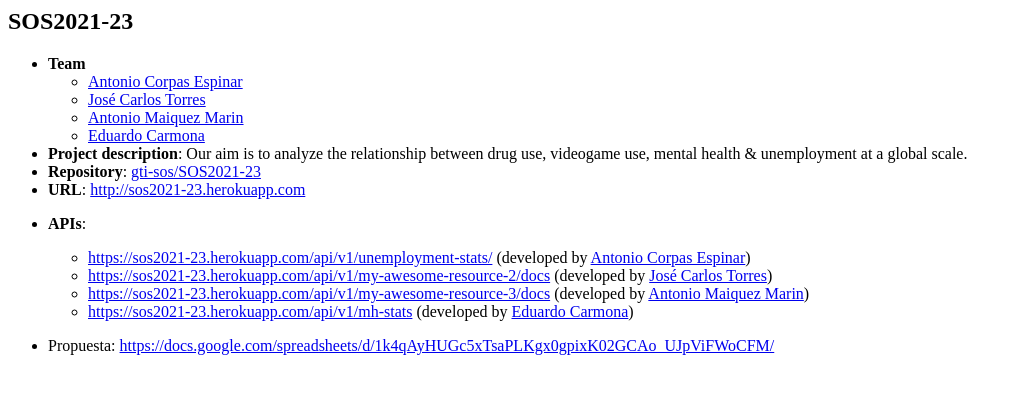
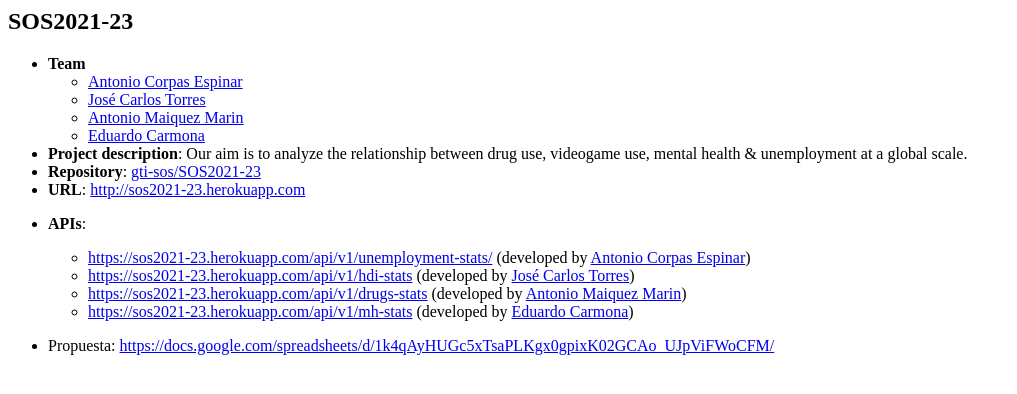
Before and after one commit to gti-sos/SOS2021-23-sandbox, a website: page public/index.html in a window 1280 px wide. Shown: the whole page, without its empty margins (0-1017 px from the left). Drawn offline with Linux system fonts and the light colour scheme.

Commit message:
Fix index.html

```diff
--- a/public/index.html
+++ b/public/index.html
@@ -13,8 +13,8 @@
 <li><p><strong>APIs</strong>:</p>
 <ul>
 <li><a href="https://sos2021-23.herokuapp.com/api/v1/unemployment-stats/">https://sos2021-23.herokuapp.com/api/v1/unemployment-stats/</a> (developed by <a href="https://github.com/ace58">Antonio Corpas Espinar</a>)</li>
-<li><a href="https://sos2021-00.herokuapp.com/api/v1/hdi-stats">https://sos2021-23.herokuapp.com/api/v1/my-awesome-resource-2/docs</a> (developed by <a href="https://github.com/secaasecas">José Carlos Torres</a>)</li>
-<li><a href="https://sos2021-00.herokuapp.com/api/v1/drugs-stats">https://sos2021-23.herokuapp.com/api/v1/my-awesome-resource-3/docs</a> (developed by <a href="https://github.com/Jackman97">Antonio Maiquez Marin</a>)</li>
+<li><a href="https://sos2021-00.herokuapp.com/api/v1/hdi-stats">https://sos2021-23.herokuapp.com/api/v1/hdi-stats</a> (developed by <a href="https://github.com/secaasecas">José Carlos Torres</a>)</li>
+<li><a href="https://sos2021-00.herokuapp.com/api/v1/drugs-stats">https://sos2021-23.herokuapp.com/api/v1/drugs-stats</a> (developed by <a href="https://github.com/Jackman97">Antonio Maiquez Marin</a>)</li>
 <li><a href="https://sos2021-00.herokuapp.com/api/v1/mh-stats">https://sos2021-23.herokuapp.com/api/v1/mh-stats</a> (developed by <a href="https://github.com/Beelthazad">Eduardo Carmona</a>)</li>
 </ul>
 </li>
```
